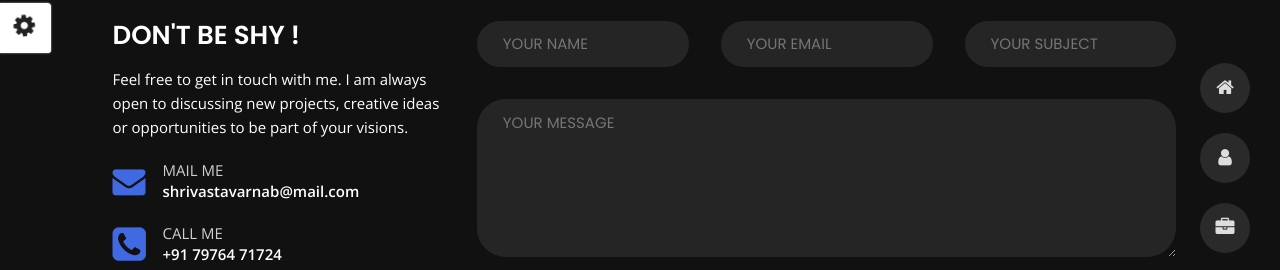
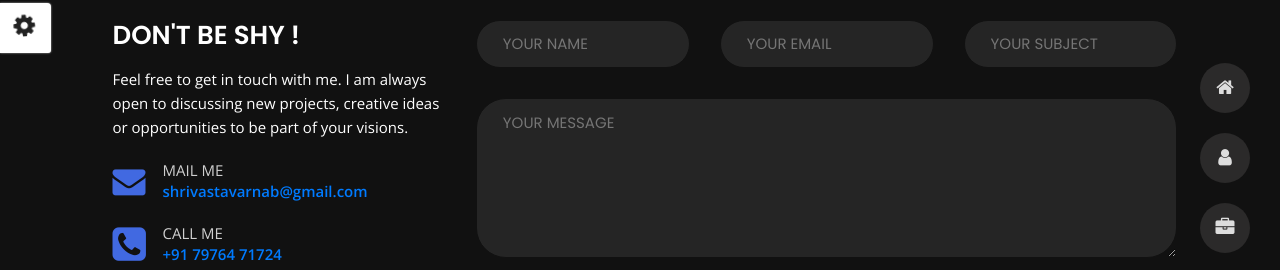
Before and after one commit to Arnabshrivastav/arnabshrivastav, a plain HTML site: page contact.html in a window 1280 px wide. Shown: the part 207-477 px from the top of the page. Drawn offline with nearby package versions, Linux system fonts and the light colour scheme; a web font is replaced by a local one.

Commit message:
Update contact.html

```diff
--- a/contact.html
+++ b/contact.html
@@ -162,11 +162,11 @@
                 <p class="open-sans-font mb-3">Feel free to get in touch with me. I am always open to discussing new projects, creative ideas or opportunities to be part of your visions.</p>
                 <p class="open-sans-font custom-span-contact position-relative">
                     <i class="fa fa-envelope position-absolute"></i>
-                    <span class="d-block">mail me</span>shrivastavarnab@mail.com
+                    <span class="d-block">mail me</span><a href="mailto:shrivastavarnab@gmail.com">shrivastavarnab@gmail.com</a>
                 </p>
                 <p class="open-sans-font custom-span-contact position-relative">
                     <i class="fa fa-phone-square position-absolute"></i>
-                    <span class="d-block">call me</span>+91 79764 71724
+                    <span class="d-block">call me</span><a href="tel:+917976471724">+91 79764 71724</a>
                 </p>
                 <ul class="social list-unstyled pt-1 mb-5">
 
```
